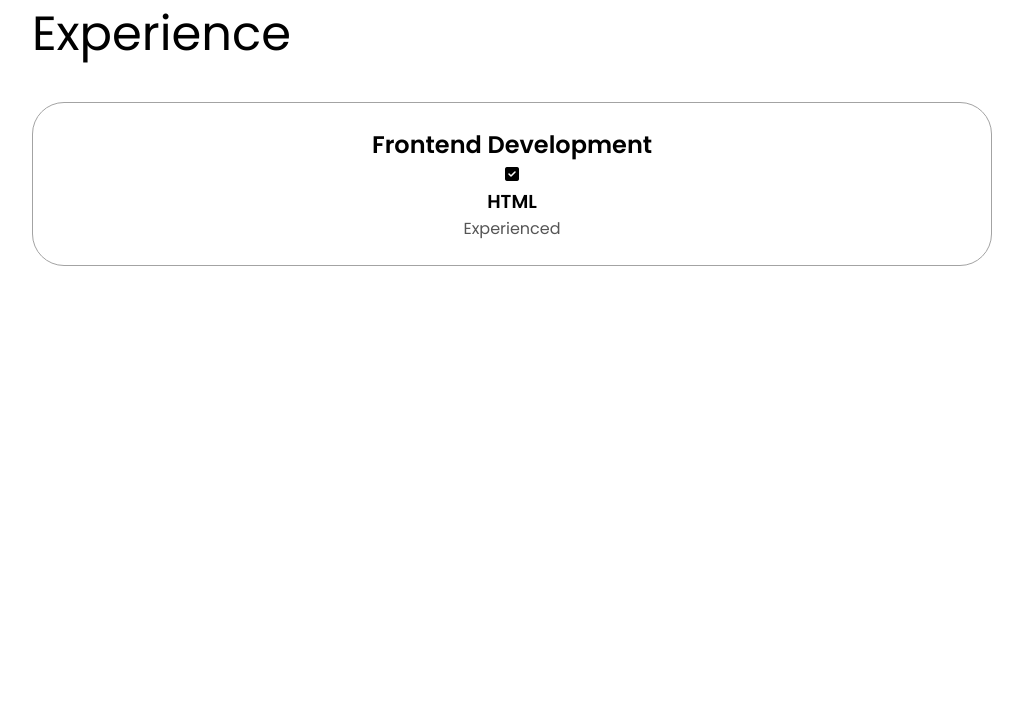
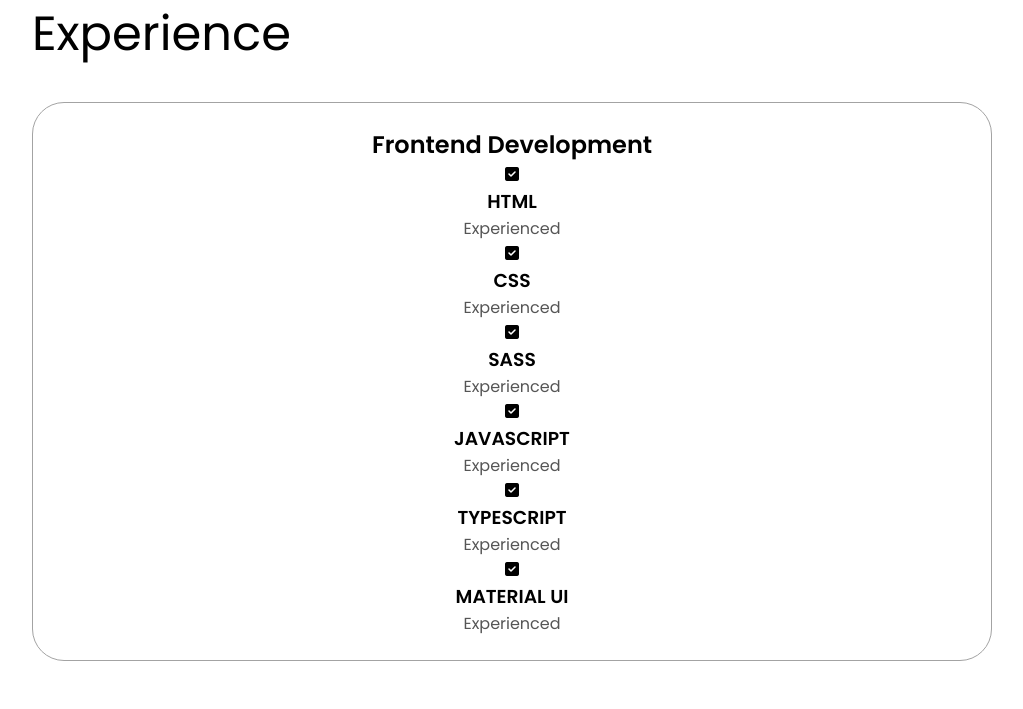
Before and after one commit to Bryium/Portfolio, a Django app: page /Home/ in a window 1280 px wide. Shown: the part 1667-2376 px from the top of the page, without its empty margins (128-1151 px from the left). Run offline with Django 4.2, Linux system fonts and the light colour scheme; some libraries are stand-ins or nearby versions.

Commit message:
added the skill

```diff
--- a/templates/home.html
+++ b/templates/home.html
@@ -133,6 +133,41 @@ skills in machine learning and data science.
                             <p>Experienced</p>
                         </div>
                     </article>
+                    <article>
+                        <i class="fa-solid fa-square-check" style="color: #000000;"></i>
+                        <div>
+                            <h3>CSS</h3>
+                            <p>Experienced</p>
+                        </div>
+                    </article>
+                    <article>
+                        <i class="fa-solid fa-square-check" style="color: #000000;"></i>
+                        <div>
+                            <h3>SASS</h3>
+                            <p>Experienced</p>
+                        </div>
+                    </article>
+                    <article>
+                        <i class="fa-solid fa-square-check" style="color: #000000;"></i>
+                        <div>
+                            <h3>JAVASCRIPT</h3>
+                            <p>Experienced</p>
+                        </div>
+                    </article>
+                    <article>
+                        <i class="fa-solid fa-square-check" style="color: #000000;"></i>
+                        <div>
+                            <h3>TYPESCRIPT</h3>
+                            <p>Experienced</p>
+                        </div>
+                    </article>
+                    <article>
+                        <i class="fa-solid fa-square-check" style="color: #000000;"></i>
+                        <div>
+                            <h3>MATERIAL UI</h3>
+                            <p>Experienced</p>
+                        </div>
+                    </article>
                 </div>
             </div>
         </div>
```
